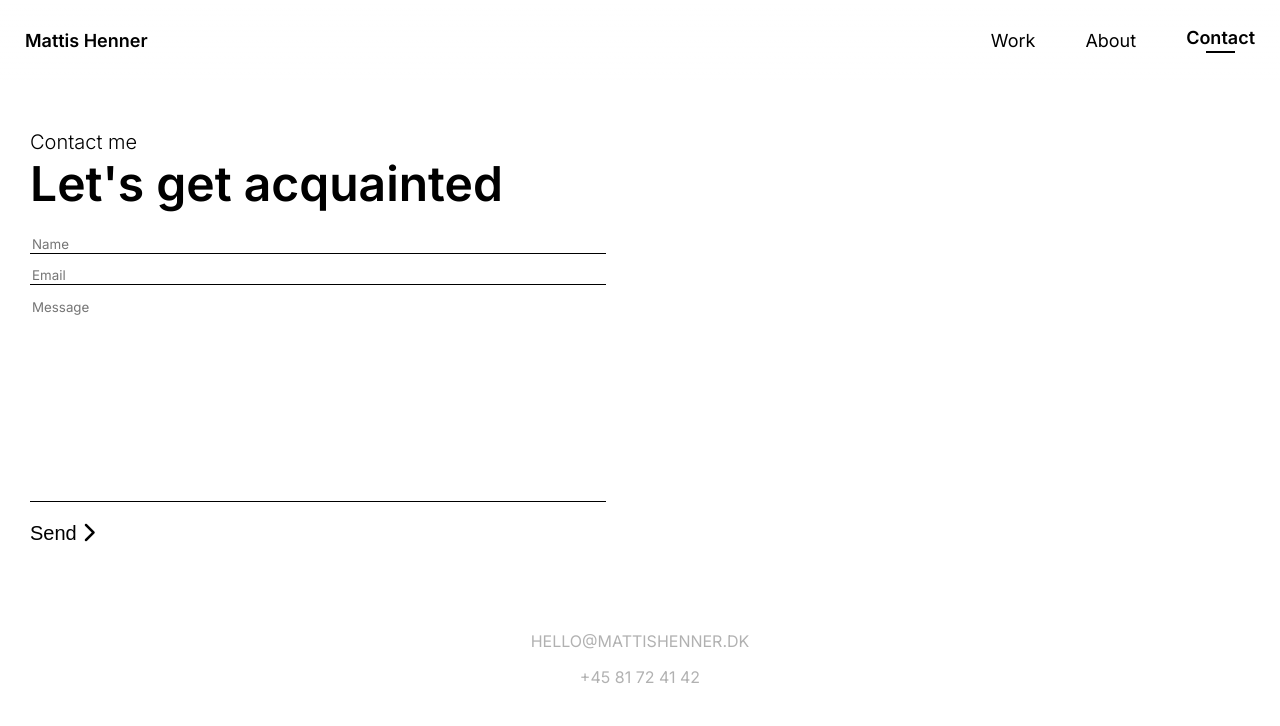
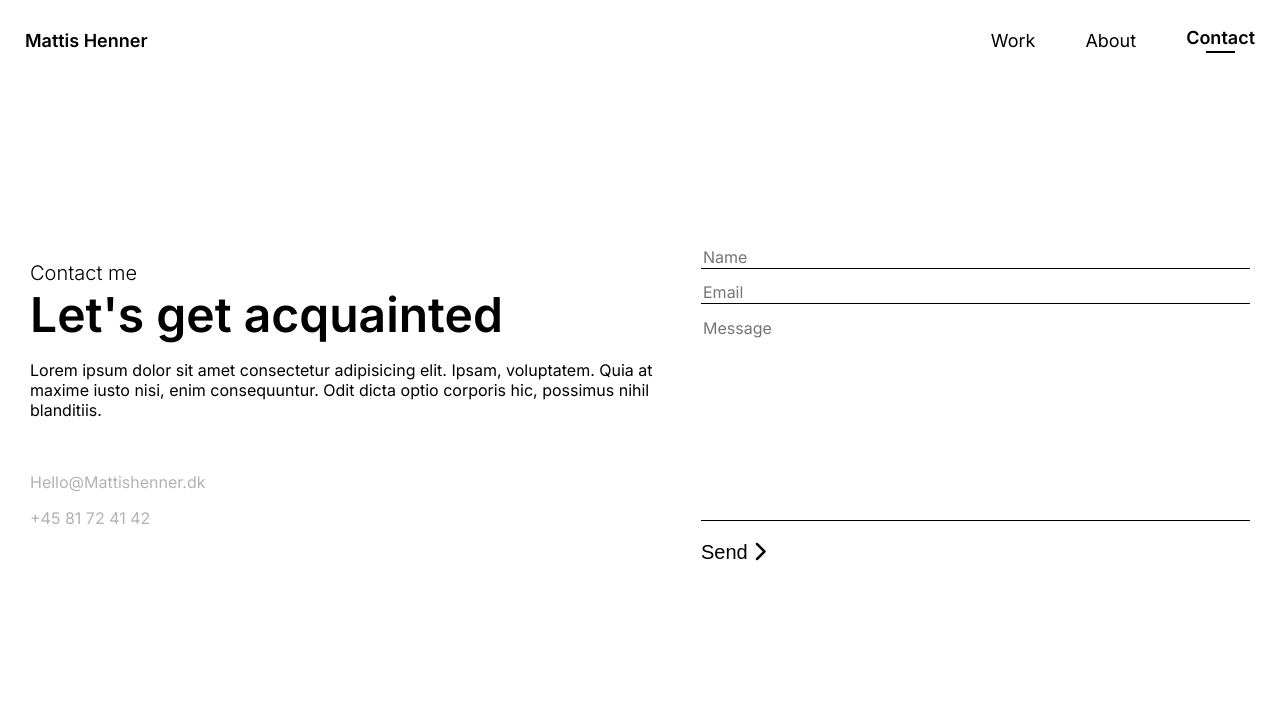
Before and after one commit to mattishenner/portfolio, a plain HTML site: page pages/contact.html in a window 1280 px wide. Drawn offline with nearby package versions, Linux system fonts and the light colour scheme.

Commit message:
Touch ups

```diff
--- a/css/style.css
+++ b/css/style.css
@@ -57,10 +57,6 @@ nav{
     border-bottom: solid 2px;
 }
 
-.menu-background{
-    width: 100%;
-    background: linear-gradient(rgb(255, 255, 255), rgba(255, 255, 255, 0));
-}
 
 
 
@@ -263,8 +259,14 @@ svg{
 /* CONTACT PAGE */
 
 .contact-main{
-    margin: 0px var(--margin);
-    width: 45%;
+    display: flex;
+    gap: 40px;
+    align-items: center;
+    margin: 30vh var(--margin);
+}
+
+.contact-main form{
+    min-width: 45%;
 }
 
 input, textarea{
@@ -275,6 +277,7 @@ input, textarea{
     margin: 6px 0px;
     width: 100%;
     font-family: 'Inter', sans-serif;
+    font-size: 1rem;
 }
 
 textarea{
@@ -293,9 +296,8 @@ button{
     cursor: pointer;
 }
 
-footer{
+.contact-info{
     margin-top: 50px;
-    text-align: center;
     opacity: 30%;
     padding: 20px 0px;
 }
@@ -337,7 +339,7 @@ footer{
     width: 100%;
     height: 420px;
     position: absolute;
-    background-color: black;
+    background-color: rgb(255, 255, 255);
     opacity: 80%;
 }
 .header-text{
@@ -358,6 +360,11 @@ footer{
 
 }
 
+
+/* ANIMATION COMPILATION PAGE */
+#animation-compilation .content-header{
+    background-image: url('../img/banner-animations.jpg');
+}
 
 /* ICE RUNNER PAGE */
 #ice-runner .content-header{
--- a/pages/contact.html
+++ b/pages/contact.html
@@ -6,24 +6,31 @@
     <meta name="viewport" content="width=device-width, initial-scale=1.0">
     <title>MATTIS HENNER - CONTACT</title>
     <link rel="stylesheet" href="../css/style.css">
+    <link rel="icon" type="image/x-icon" href="../img/favicon2.png">
     <script src="https://kit.fontawesome.com/d5306e43e1.js" crossorigin="anonymous"></script>
     <!-- Load bodymovin plugin for lottie animations -->
     <script src="https://cdnjs.cloudflare.com/ajax/libs/bodymovin/5.10.0/lottie.min.js"></script>
 </head>
 <body>
     <nav>
-        <div class="menu-background">
         <ul class="menu">
             <li class="menu-item"><a href="../index.html">Mattis Henner</a></li>
             <li class="menu-item"><a href="../pages/work.html">Work</a></li>
             <li class="menu-item"><a href="../pages/about.html">About</a></li>
             <li class="menu-item active-menu-item"><a href="../pages/contact.html">Contact</a></li>
         </ul>
-        </div>
     </nav>
     <main class="contact-main hidden2">
+        <section>
             <h1 class="pre-title">Contact me</h1>
             <h2>Let's get acquainted</h2>
+            <p>Lorem ipsum dolor sit amet consectetur adipisicing elit. Ipsam, voluptatem. Quia at maxime iusto nisi, enim consequuntur. Odit dicta optio corporis hic, possimus nihil blanditiis.</p>
+            <br>
+            <span class="contact-info">
+                <p>Hello@Mattishenner.dk</p>
+                <p>+45 81 72 41 42</p>
+            </span>
+        </section>
         <form action="https://formsubmit.co/henner.mattis@gmail.com" method="post">
             <input type="text" name="name" placeholder="Name" required> <br>
             <input type="email" name="email" placeholder="Email" required> <br>
@@ -31,10 +38,6 @@
             <button type="submit">Send <i class="fa-solid fa-chevron-right"></i></button>
         </form>
     </main>
-    <footer>
-        <p>HELLO@MATTISHENNER.DK</p>
-        <p>+45 81 72 41 42</p>
-    </footer>
 
     <script src="../scripts/script.js"></script>
 </body>
```
Also changed, not shown: index.html (+1 -2 lines), pages/about.html (+5 -6 lines), pages/work.html (+1 -2 lines), pages/work/animation-me.html (+1 -2 lines), pages/work/animations.html (+1 -2 lines), pages/work/ice-runner.html (+1 -2 lines), pages/work/redesign-vjbyg.html (+1 -2 lines), pages/work/space-poster.html (+1 -2 lines), img/favicon.png (added), img/favicon2.png (added). Lines whose indentation alone changed are shown as unchanged.
